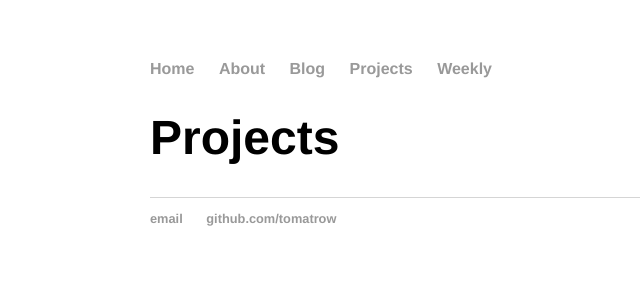
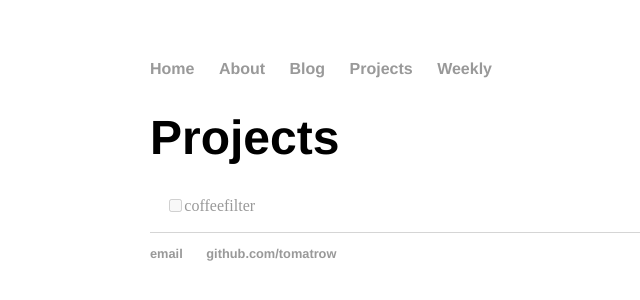
Before and after one commit to tomatrow/tomatrow.github.io, a Jekyll site: the page built from projects.md, in a window 1280 px wide. Shown: the top 300 px of the page, without its empty margins (42-682 px from the left). Built offline with Jekyll 4.4.1, drawn with Linux system fonts in a browser that asks for light colours.

Commit message:
Added coffeefilter to projects.

```diff
--- a/projects.md
+++ b/projects.md
@@ -5,3 +5,5 @@ category: main
 ---
 
 # {{ page.title }}
+
+- [ ] [coffeefilter](https://coffeefilter.online)
```
